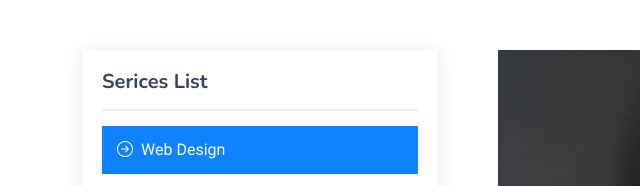
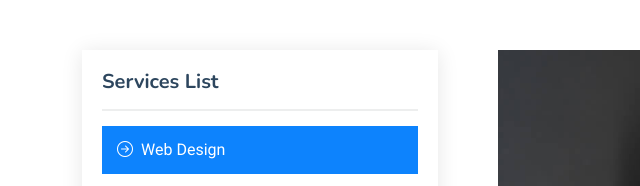
Before and after one commit to ommanirai/agent-portfolio, a plain HTML site: page service-details.html in a window 1280 px wide. Shown: the part 344-530 px from the top of the page, 0-640 px from the left. Drawn offline with nearby package versions, Linux system fonts and the light colour scheme.

Commit message:
spelling corrected

```diff
--- a/service-details.html
+++ b/service-details.html
@@ -88,7 +88,7 @@
         <div class="row gy-5">
           <div class="col-lg-4" data-aos="fade-up" data-aos-delay="100">
             <div class="service-box">
-              <h4>Serices List</h4>
+              <h4>Services List</h4>
               <div class="services-list">
                 <a href="#" class="active"><i class="bi bi-arrow-right-circle"></i><span>Web Design</span></a>
                 <a href="#"><i class="bi bi-arrow-right-circle"></i><span>Web Design</span></a>
```
